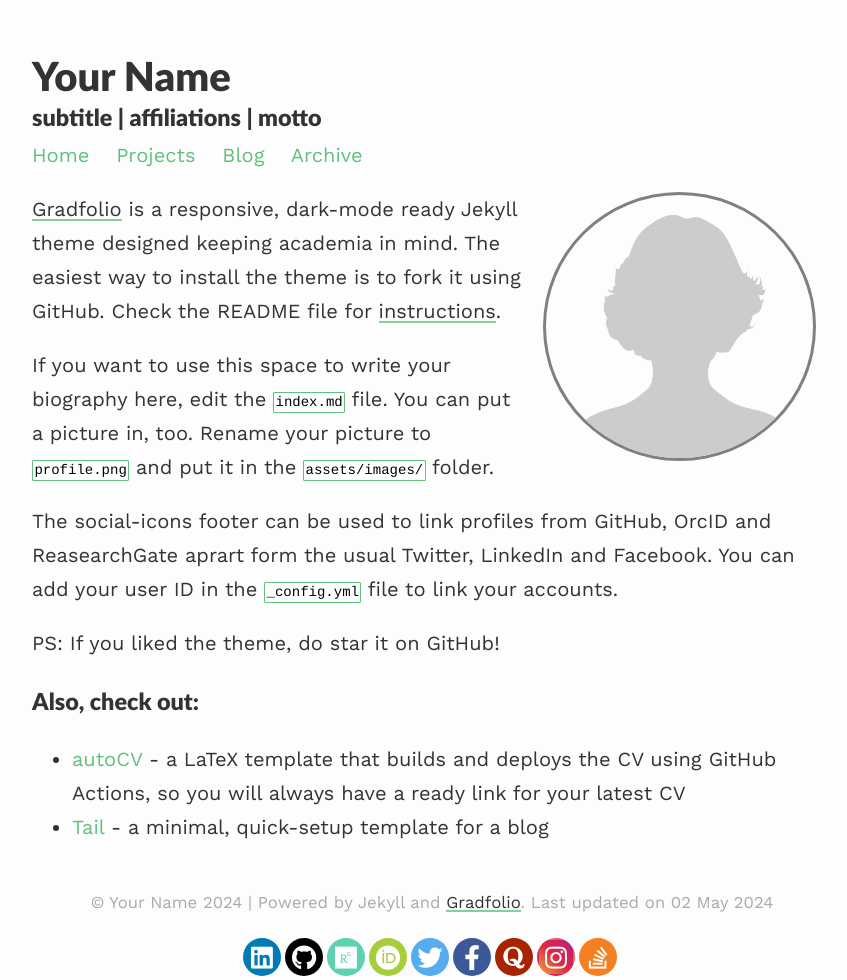
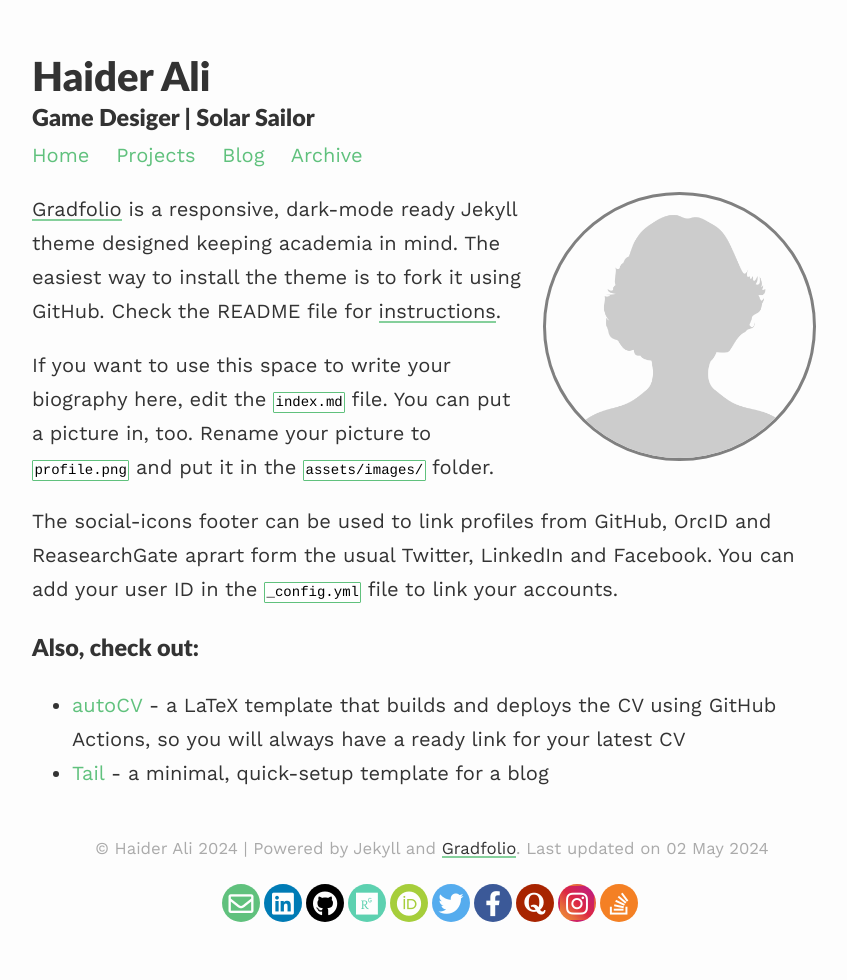
Before and after one commit to sinbadthepoet/sinbadthepoet.github.io, a Jekyll site: the page built from index.md, in a window 1280 px wide. Shown: the whole page, without its empty margins (208-1055 px from the left). Built offline with Jekyll 4.4.1, drawn with Linux system fonts in a browser that asks for light colours; nearby versions of some CDN libraries.

```diff
--- a/_config.yml
+++ b/_config.yml
@@ -1,11 +1,11 @@
 ### your site title here
 
-title: Your Name
-description: subtitle | affiliations | motto
+title: Haider Ali
+description: Game Desiger | Solar Sailor
 
-baseurl: /gradfolio #name of GitHub repository
+baseurl: / #name of GitHub repository
 url: "" #custom url to be used instead of GitHub repository
-email: #
+email: Haiderali360@gmail.com #
 
 # Pagination
 paginate: 4
--- a/index.md
+++ b/index.md
@@ -13,8 +13,6 @@ If you want to use this space to write your biography here, edit the `index.md`
 
 The social-icons footer can be used to link profiles from GitHub, OrcID and ReasearchGate aprart form the usual Twitter, LinkedIn and Facebook. You can add your user ID in the `_config.yml` file to link your accounts.
 
-PS: If you liked the theme, do star it on GitHub!
-
 ### Also, check out:
 
 - [autoCV](https://github.com/jitinnair1/autocv) - a LaTeX template that builds and deploys the CV using GitHub Actions, so you will always have a ready link for your latest CV
```
